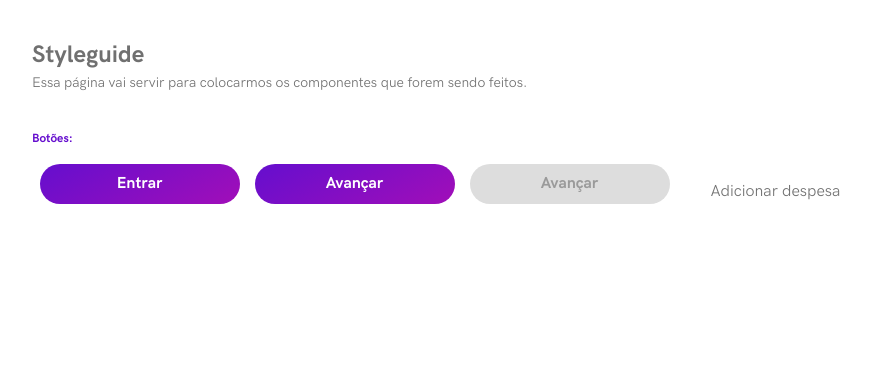
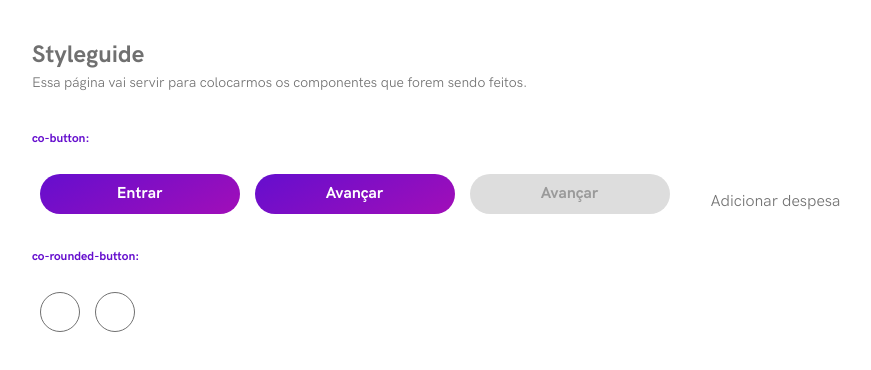
Before and after one commit to alanribeiro/conviver, an Angular app: page / in a window 1280 px wide. Shown: the top 370 px of the page, without its empty margins (183-1054 px from the left). Built offline with nearby package versions, Linux system fonts and the light colour scheme; what ng-zorro-antd would draw is missing.

Commit message:
co-rounded-button

```diff
--- a/src/app/app.module.ts
+++ b/src/app/app.module.ts
@@ -15,6 +15,7 @@ import { registerLocaleData } from '@angular/common';
 import en from '@angular/common/locales/en';
 import { CoButtonComponent } from './atoms/co-button/co-button.component';
 import { CoSectionTitleComponent } from './atoms/co-section-title/co-section-title.component';
+import { CoRoundedButtonComponent } from './atoms/co-rounded-button/co-rounded-button.component';
 
 registerLocaleData(en);
 
@@ -26,7 +27,8 @@ registerLocaleData(en);
     CoPageSubtitleComponent,
     CoPageHeaderComponent,
     CoButtonComponent,
-    CoSectionTitleComponent
+    CoSectionTitleComponent,
+    CoRoundedButtonComponent
   ],
   imports: [
     BrowserModule,
--- a/src/app/atoms/co-button/co-button.component.scss
+++ b/src/app/atoms/co-button/co-button.component.scss
@@ -20,7 +20,8 @@
     background-size: 200%;
     @include transition(background);
 
-    &:hover {
+    &:hover,
+    &:focus {
       background-position: 100%;
     }
   }
@@ -34,7 +35,8 @@
     color: $secondary-button-title-color;
     @include transition(color);
 
-    &:hover {
+    &:hover,
+    &:focus {
       color: $secondary-button-hover-title-color;
     }
   }
@@ -47,7 +49,7 @@
   &__icon-container {
     min-width: 16px;
     min-height: 16px;
-    @include centralize;
+    @include flexbox(flex, center, center);
   }
 
   &__title {
--- /dev/null
+++ b/src/app/atoms/co-rounded-button/co-rounded-button.component.html
@@ -0,0 +1,3 @@
+<button class="co-rounded-button">
+  <i [ngClass]="'anticon anticon-' + icon"></i>
+</button>
--- /dev/null
+++ b/src/app/atoms/co-rounded-button/co-rounded-button.component.scss
@@ -0,0 +1,23 @@
+@import '../../../assets/sass-utils/variables.scss';
+@import '../../../assets/sass-utils/mixins.scss';
+
+.co-rounded-button {
+  height: 40px;
+  width: 40px;
+  background: transparent;
+  border: 1px solid $rounded-button-color;
+  color: $rounded-button-color;
+  font-weight: bold;
+  border-radius: 50%;
+  margin: $default-margin;
+  outline: none;
+  cursor: pointer;
+  @include flexbox(inline-flex, center, center);
+  @include transition(border);
+
+  &:hover,
+  &:focus {
+    border: 1px solid $rounded-button-hover-color;
+    color: $rounded-button-hover-color;
+  }
+}
--- a/src/app/atoms/co-section-title/co-section-title.component.scss
+++ b/src/app/atoms/co-section-title/co-section-title.component.scss
@@ -4,5 +4,5 @@
   font-family: $section-title-font-family;
   font-size: $section-title-font-size;
   color: $section-title-color;
-  margin-bottom: 10px;
+  margin: 20px 0;
 }
--- a/src/app/pages/styleguide/styleguide.component.html
+++ b/src/app/pages/styleguide/styleguide.component.html
@@ -4,7 +4,7 @@
     [subtitle]="'Essa página vai servir para colocarmos os componentes que forem sendo feitos.'">
   </co-page-header>
 
-  <co-section-title [title]="'Botões'"></co-section-title>
+  <co-section-title [title]="'co-button'"></co-section-title>
 
   <co-button
     [title]="'Entrar'"
@@ -30,4 +30,9 @@
     [type]="'secondary'"
     [margin]="true">
   </co-button>
+
+  <co-section-title [title]="'co-rounded-button'"></co-section-title>
+
+  <co-rounded-button [icon]="'arrow-left'"></co-rounded-button>
+  <co-rounded-button [icon]="'message'"></co-rounded-button>
 </article>
--- a/src/assets/sass-utils/mixins.scss
+++ b/src/assets/sass-utils/mixins.scss
@@ -1,10 +1,10 @@
 @import './variables.scss';
 
 /* ----------------------- FLEX BOX ------------------------ */
-@mixin centralize {
-  display: flex;
-  justify-content: center;
-  align-items: center;
+@mixin flexbox($display, $justify-content, $align-items) {
+  display: $display;
+  justify-content: $justify-content;
+  align-items: $align-items;
 }
 
 /* ----------------------- GRADIENTS ----------------------- */
--- a/src/assets/sass-utils/variables.scss
+++ b/src/assets/sass-utils/variables.scss
@@ -25,6 +25,8 @@ $secondary-button-hover-title-color: $primary-color;
 $error-feedback-text-color: $error-color;
 $section-title-color: $primary-color;
 $primary-button-title-color: $white;
+$rounded-button-color: $gray-70;
+$rounded-button-hover-color: $primary-color;
 
 /* ------------------ FONT FAMILIES ------------------ */
 
```
Also changed, not shown: src/app/atoms/co-rounded-button/co-rounded-button.component.ts (added, +14 -0 lines), 1 other file (tests, documents, lock files or other folders).
